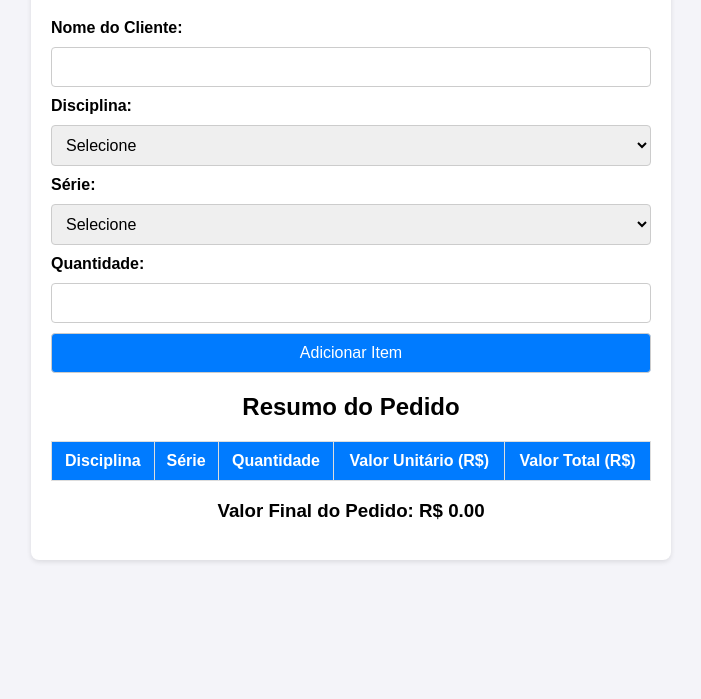
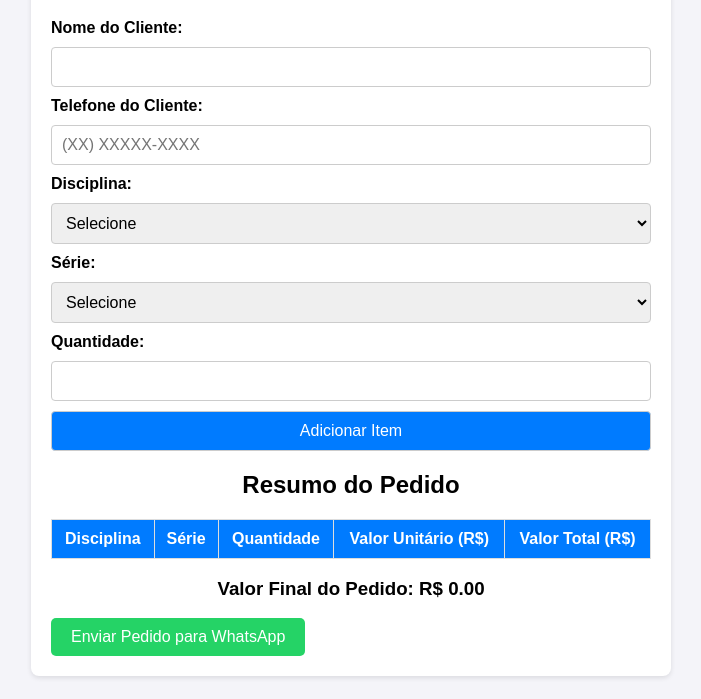
Before and after one commit to Jedls33/sistema-pedido-livros, a plain HTML site: page index.html in a window 1280 px wide. Shown: the part 101-800 px from the top of the page, without its empty margins (289-990 px from the left). Drawn offline with Linux system fonts and the light colour scheme.

Commit message:
Add files via upload

```diff
--- a/index.html
+++ b/index.html
@@ -12,6 +12,9 @@
         <form id="pedidoForm">
             <label for="nomeCliente">Nome do Cliente:</label>
             <input type="text" id="nomeCliente" required>
+
+            <label for="telefoneCliente">Telefone do Cliente:</label>
+            <input type="tel" id="telefoneCliente" placeholder="(XX) XXXXX-XXXX" required>
 
             <label for="disciplina">Disciplina:</label>
             <select id="disciplina" required>
@@ -63,6 +66,8 @@
         </table>
 
         <h3>Valor Final do Pedido: R$ <span id="valorFinal">0.00</span></h3>
+
+        <button id="enviarWhatsApp" onclick="enviarParaWhatsApp()">Enviar Pedido para WhatsApp</button>
     </div>
 
     <script src="script.js"></script>
--- a/script.js
+++ b/script.js
@@ -90,3 +90,49 @@ function adicionarItem() {
     document.getElementById("serie").value = "";
     document.getElementById("quantidade").value = "";
 }
+
+function enviarParaWhatsApp() {
+    // Verificar se há itens no pedido
+    const tabela = document.querySelector("#resumoPedido tbody");
+    if (tabela.rows.length === 0) {
+        alert("Adicione itens ao pedido antes de enviar.");
+        return;
+    }
+
+    // Nome do cliente
+    const nomeCliente = document.getElementById("nomeCliente").value || "Cliente";
+
+    // Número de telefone do cliente
+    const telefoneCliente = document.getElementById("telefoneCliente").value || "Não informado";
+
+    // Montar a mensagem
+    let mensagem = `PEDIDO DE LIVROS\n\nNome do Cliente: ${nomeCliente}\nTelefone: ${telefoneCliente}\n\nItens do Pedido:\n`;
+
+    // Adicionar cada item da tabela à mensagem
+    const linhas = tabela.rows;
+    for (let i = 0; i < linhas.length; i++) {
+        const disciplina = linhas[i].cells[0].innerText;
+        const serie = linhas[i].cells[1].innerText;
+        const quantidade = linhas[i].cells[2].innerText;
+        const valorUnitario = linhas[i].cells[3].innerText;
+        const valorTotal = linhas[i].cells[4].innerText;
+
+        mensagem += `${disciplina} - ${serie} - Qtd: ${quantidade} - Valor Unitário: R$${valorUnitario} - Valor Total: R$${valorTotal}\n`;
+    }
+
+    // Adicionar o valor final do pedido
+    const valorFinal = document.getElementById("valorFinal").innerText;
+    mensagem += `\nValor Final do Pedido: R$${valorFinal}`;
+
+    // Codificar a mensagem para URL
+    const mensagemCodificada = encodeURIComponent(mensagem);
+
+    // Número de telefone (substitua pelo seu número)
+    const numeroTelefone = "5599988168402"; // Exemplo: +55 85 99999-9999
+
+    // Criar o link do WhatsApp
+    const linkWhatsApp = `https://wa.me/${5599988168402}?text=${SegueMeuPedido}`;
+
+    // Abrir o link no navegador
+    window.open(linkWhatsApp, "_blank");
+}
--- a/style.css
+++ b/style.css
@@ -44,6 +44,20 @@ button:hover {
     background-color: #0056b3;
 }
 
+#enviarWhatsApp {
+    background-color: #25D366; /* Cor do WhatsApp */
+    color: white;
+    padding: 10px 20px;
+    font-size: 16px;
+    border: none;
+    border-radius: 5px;
+    cursor: pointer;
+}
+
+#enviarWhatsApp:hover {
+    background-color: #128C7E; /* Cor mais escura ao passar o mouse */
+}
+
 table {
     width: 100%;
     border-collapse: collapse;
```
